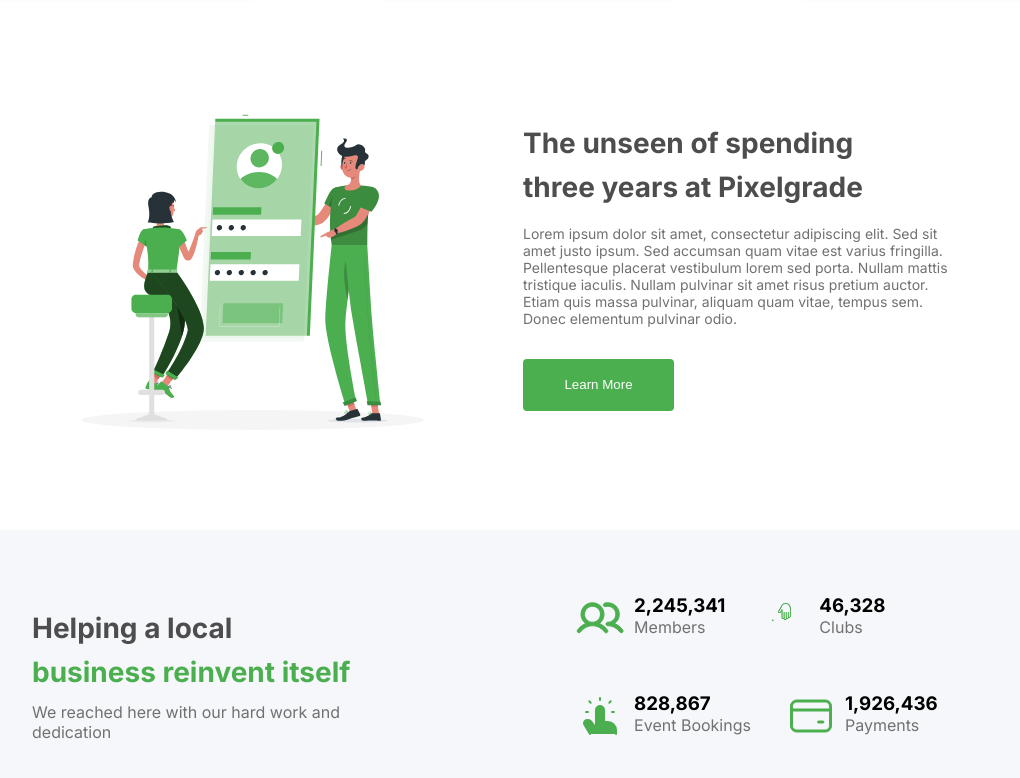
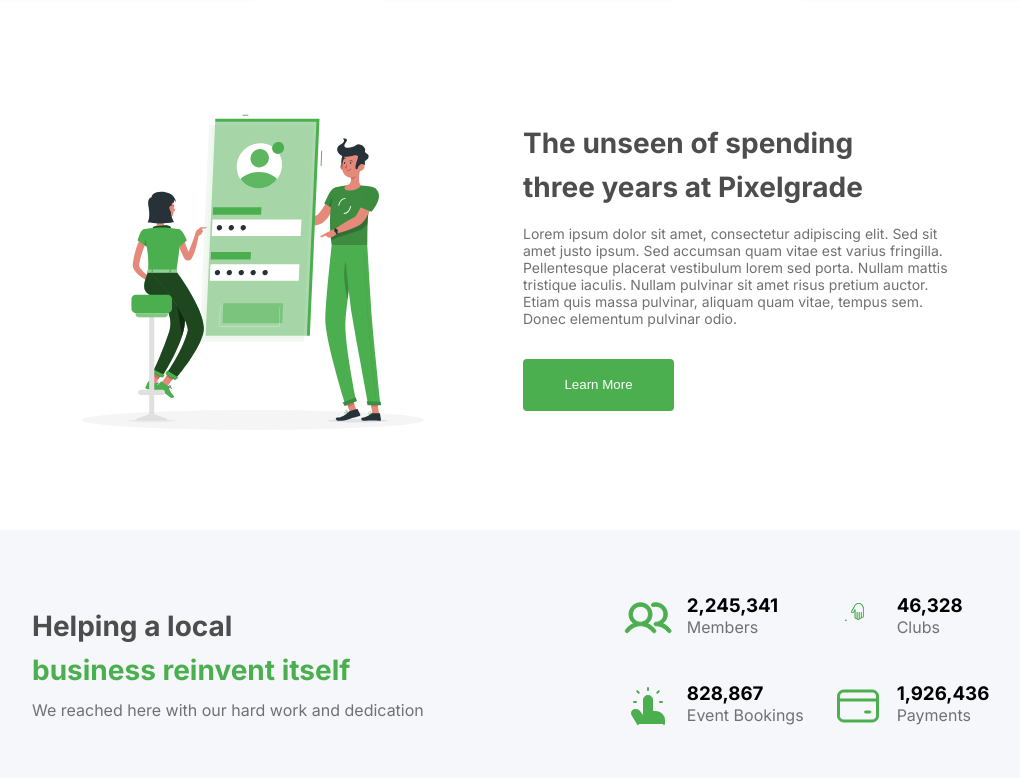
Before and after one commit to guimanso/front-projects, a plain HTML site: page index.html in a window 1280 px wide. Shown: the part 1422-2200 px from the top of the page, without its empty margins (112-1132 px from the left). Drawn offline with Linux system fonts and the light colour scheme.

Commit message:
style: group-cards-statistics

```diff
--- a/src/assets/css/style.css
+++ b/src/assets/css/style.css
@@ -293,11 +293,11 @@ h2 > span {
 }
 
 .group-cards-statistics{
-    display: flex;
-    flex-wrap: wrap;
-    gap: 36px;
-    width: 510px;
-    height: 160px;
+    display: grid;
+    grid-template-columns: repeat(2, 1fr);
+    row-gap: 40px;
+    column-gap: 30px;
+
 }
 
 .card-statistics {
@@ -306,6 +306,8 @@ h2 > span {
 }
 
 .card-statistics > img{
+    align-items: center;
     width: 48px;
     height: 48px;
+    margin-right: 5px;
 }
```
